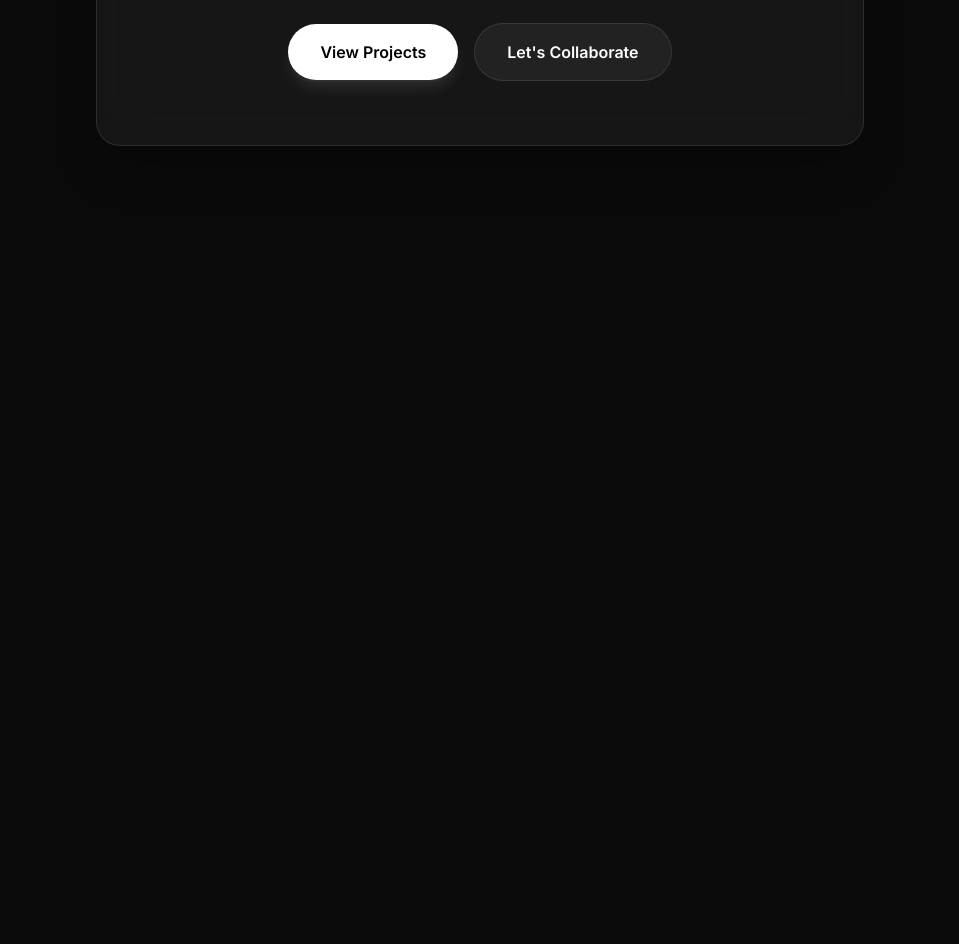
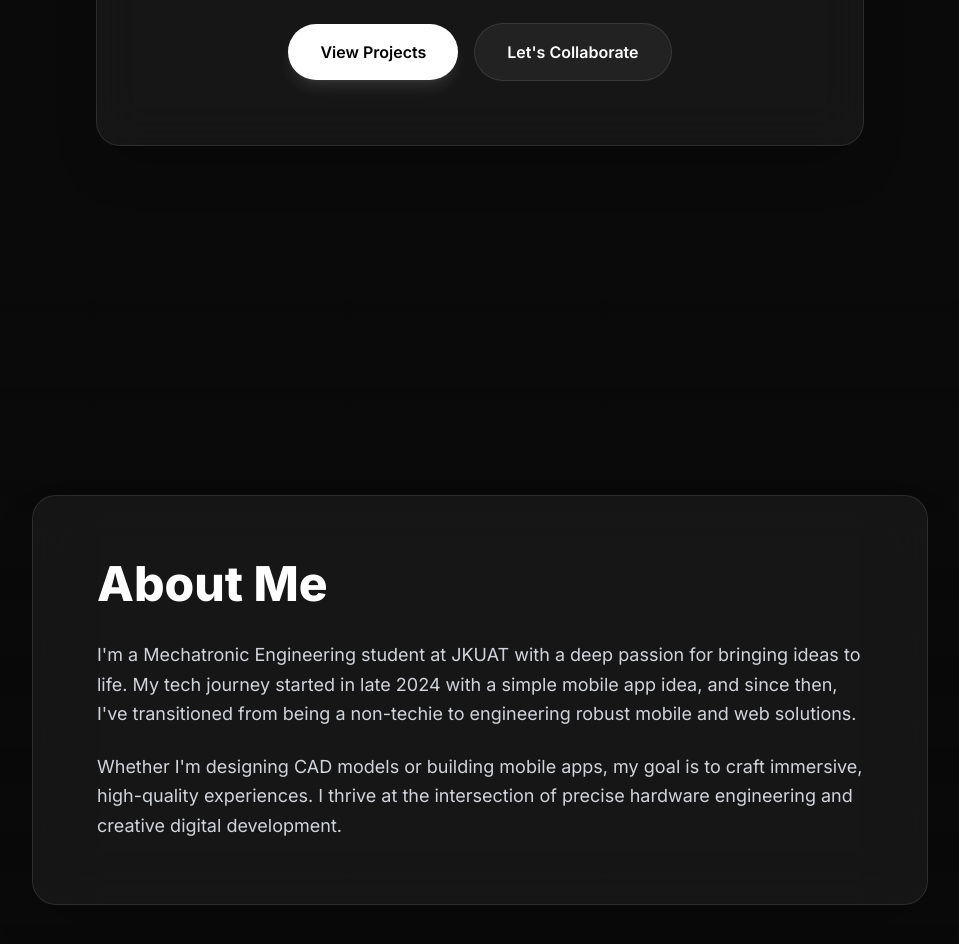
Before and after one commit to printf-Jed/Jed-s-Portfolio-Website, a website built with Vite: page index.html in a window 1280 px wide. Shown: the part 500-1444 px from the top of the page, without its empty margins (160-1119 px from the left). Before the commit the page ends 800 px from the top, so only its background shows below. Built offline with nearby package versions, Linux system fonts and the light colour scheme; a script that the page names is missing.

Commit message:
feat: add about me section

```diff
--- a/index.html
+++ b/index.html
@@ -23,8 +23,11 @@
       <spline-viewer url="USER_URL_HERE" events-target="global"></spline-viewer>
     </div>
 
-    <!-- Main Content Wrapper with Glassmorphism -->
-    <main class="relative min-h-screen flex items-center justify-center p-6 pointer-events-none">
+    <!-- Main Content Wrapper -->
+    <main class="relative">
+
+      <!-- Hero Section -->
+      <section id="hero" class="min-h-screen flex items-center justify-center p-6 pointer-events-none">
 
       <!-- Glassmorphism Hero Card -->
       <div class="bg-surface backdrop-blur-xl border border-surfaceBorder rounded-3xl p-10 md:p-16 shadow-2xl max-w-3xl w-full text-center pointer-events-auto transition-transform duration-500 hover:scale-[1.02]">
@@ -48,7 +51,25 @@
           </a>
         </div>
 
-      </div>
+      </section>
+
+      <!-- About Me Section -->
+      <section id="about" class="min-h-screen flex items-center justify-center p-6 relative z-10">
+        <!-- Subtle background gradient to separate from hero -->
+        <div class="absolute inset-0 bg-gradient-to-b from-transparent to-background/90 -z-10"></div>
+
+        <div class="glass rounded-3xl p-10 md:p-16 shadow-2xl max-w-4xl w-full">
+          <h2 class="text-3xl md:text-5xl font-bold mb-8 text-white">About Me</h2>
+          <div class="space-y-6 text-gray-300 text-lg leading-relaxed">
+            <p>
+              I'm a Mechatronic Engineering student at JKUAT with a deep passion for bringing ideas to life. My tech journey started in late 2024 with a simple mobile app idea, and since then, I've transitioned from being a non-techie to engineering robust mobile and web solutions.
+            </p>
+            <p>
+              Whether I'm designing CAD models or building mobile apps, my goal is to craft immersive, high-quality experiences. I thrive at the intersection of precise hardware engineering and creative digital development.
+            </p>
+          </div>
+        </div>
+      </section>
 
     </main>
 
```
